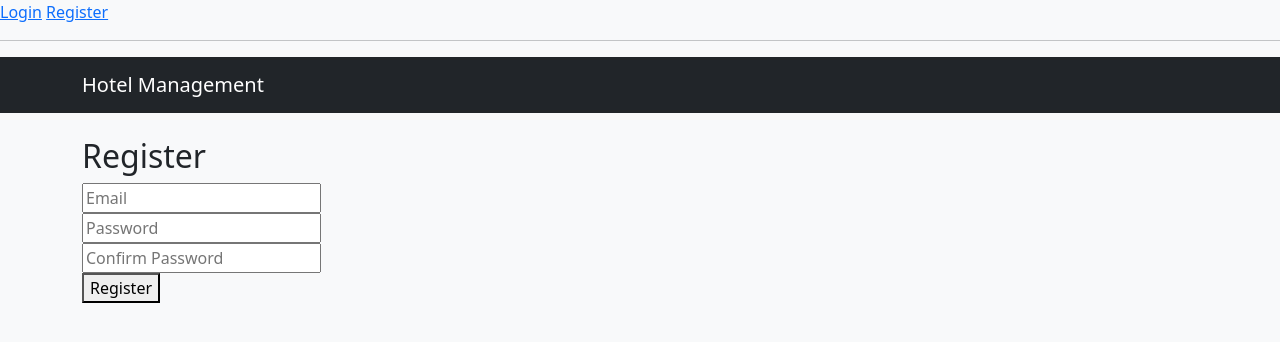
After one commit to JoshMcGlynn/CloudAppDevProject, a Flask app: page /register in a window 1280 px wide. The commit adds this page. Shown: the top 342 px of the page. Run offline with Flask 3, Linux system fonts and the light colour scheme.

Commit message:
Added user authentication with bcrypt passwords (meaningful library) and also added backend testing, all tests passed

```diff
--- a/flask_frontend/app.py
+++ b/flask_frontend/app.py
@@ -1,5 +1,6 @@
-from flask import Flask, render_template, request, redirect, url_for, flash
+from flask import Flask, render_template, request, redirect, url_for, flash, session
 import requests
+from functools import wraps
 
 app = Flask(__name__)
 app.secret_key = "dev-secret-key"
@@ -33,7 +34,65 @@ def home():
     return redirect(url_for("hotels_list"))
 
 
+#Register
+@app.route("/register", methods=["GET", "POST"])
+def register():
+    if request.method == "POST":
+        data = {
+            "user": {
+                "email": request.form["email"],
+                "password": request.form["password"],
+                "password_confirmation": request.form["password_confirmation"]
+            }
+        }
+
+        r = requests.post("http://localhost:3000/users", json=data)
+
+        if r.status_code == 201:
+            return redirect(url_for("login"))
+        else:
+            return render_template("register.html", error="Registration failed")
+
+    return render_template("register.html")
+
+
+#Login
+@app.route("/login", methods=["GET", "POST"])
+def login():
+    if request.method == "POST":
+        data = {
+            "email": request.form["email"],
+            "password": request.form["password"]
+        }
+
+        r = requests.post("http://localhost:3000/login", json=data)
+
+        if r.status_code == 200:
+            session["user"] = data["email"]
+            return redirect(url_for("hotels_list"))
+        else:
+            return render_template("login.html", error="Invalid credentials")
+
+    return render_template("login.html")
+
+
+#Logout
+@app.route("/logout", methods=["POST"])
+def logout():
+    session.clear()
+    return redirect(url_for("login"))
+
+
 #Hotels
+
+def login_required(f):
+    @wraps(f)
+    def wrapper(*args, **kwargs):
+        if "user" not in session:
+            return redirect(url_for("login"))
+        return f(*args, **kwargs)
+    return wrapper
+
 
 @app.route("/hotels")
 def hotels_list():
@@ -42,6 +101,7 @@ def hotels_list():
 
 
 @app.route("/hotels/new", methods=["GET", "POST"])
+@login_required
 def hotel_create():
     if request.method == "POST":
         payload = {
@@ -75,6 +135,7 @@ def hotel_detail(hotel_id):
     return render_template("hotel_detail.html", hotel=hotel, rooms=rooms)
 
 @app.route("/hotelS/<int:hotel_id>/edit", methods=["GET", "POST"])
+@login_required
 def hotel_edit(hotel_id):
     hotel = api_get(f"/hotels/{hotel_id}.json")
 
@@ -99,6 +160,7 @@ def hotel_edit(hotel_id):
 
 
 @app.route("/hotels/<int:hotel_id>/delete", methods=["POST"])
+@login_required
 def hotel_delete(hotel_id):
     resp = api_delete(f"/hotels/{hotel_id}")
     if resp.ok:
@@ -111,6 +173,7 @@ def hotel_delete(hotel_id):
 #Rooms
 
 @app.route("/hotels/<int:hotel_id>/rooms/new", methods=["GET", "POST"])
+@login_required
 def room_create(hotel_id):
     hotel = api_get(f"/hotels/{hotel_id}.json")
     if request.method == "POST":
@@ -138,6 +201,7 @@ def room_create(hotel_id):
 
 
 @app.route("/hotels/<int:hotel_id>/rooms/<int:room_id>/edit", methods=["GET", "POST"])
+@login_required
 def room_edit(hotel_id, room_id):
     hotel=api_get(f"/hotels/{hotel_id}.json")
     room = api_get(f"/hotels/{hotel_id}/rooms/{room_id}.json")
@@ -161,6 +225,7 @@ def room_edit(hotel_id, room_id):
 
 
 @app.route("/hotels/<int:hotel_id>/rooms/<int:room_id>/delete", methods=["POST"])
+@login_required
 def room_delete(hotel_id, room_id):
     resp = api_delete(f"/hotels/{hotel_id}/rooms/{room_id}")
     if resp.ok:
--- a/flask_frontend/templates/base.html
+++ b/flask_frontend/templates/base.html
@@ -7,6 +7,20 @@
         <link href="https://cdn.jsdelivr.net/npm/bootstrap@5.3.3/dist/css/bootstrap.min.css" rel="stylesheet">
     </head>
     <body class="bg-light">
+        <nav>
+            {% if session.get("user_id") %}
+                <span>Logged in</span>
+                <form action="/logout" method="post" style="display:inline;">
+                    <button type="submit">Logout</button>
+                </form>
+            {% else %}
+                <a href="/login">Login</a>
+                <a href="/register">Register</a>
+            {% endif %}
+        </nav>
+        <hr>
+
+        </nav>
         <nav class="navbar navbar-expand-lg navbar-dark bg-dark mb-4">
             <div class="container">
                 <a class="navbar-brand" href="{{url_for('hotels_list')}}">Hotel Management</a>
--- /dev/null
+++ b/flask_frontend/templates/register.html
@@ -0,0 +1,15 @@
+{% extends "base.html" %}
+{% block content %}
+<h2>Register</h2>
+
+<form method="POST">
+    <input type="email" name="email" placeholder="Email" required><br>
+    <input type="password" name="password" placeholder="Password" required><br>
+    <input type="password" name="password_confirmation" placeholder="Confirm Password" required><br>
+    <button type="submit">Register</button>
+</form>
+
+{% if error %}
+<p style="color:red;">{{error}}</p>
+{% endif %}
+{% endblock %}
```
Also changed, not shown: flask_frontend/templates/hotels_list.html (+12 -0 lines), flask_frontend/templates/login.html (added, +14 -0 lines), test/fixtures/hotels.yml (deleted, +0 -11 lines), test/fixtures/rooms.yml (deleted, +0 -11 lines), 13 other files.
